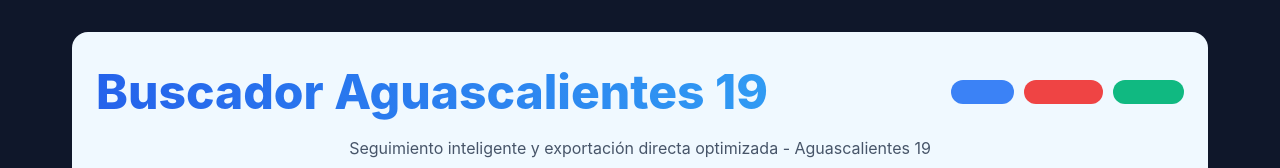
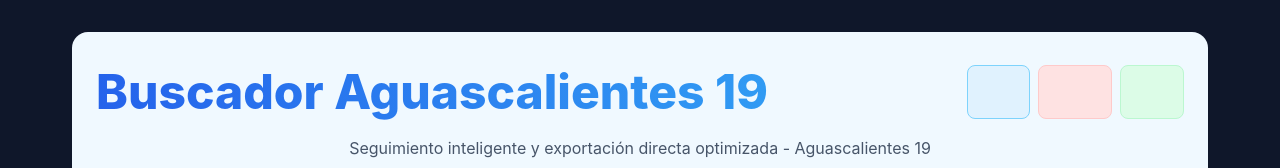
Before and after one commit to cm553c/base-de-datos, a React (Vite) app in the folder frontend/: page / in a window 1280 px wide. Shown: the top 168 px of the page. Built offline with nearby package versions, Linux system fonts and the light colour scheme; no server answers.

Commit message:
Mejora de visibilidad en contadores

```diff
--- a/frontend/src/App.jsx
+++ b/frontend/src/App.jsx
@@ -150,18 +150,21 @@ function App() {
     return (
         <div className="container">
             <header style={{ background: '#f0f9ff', padding: '1.5rem', borderRadius: '1rem', borderBottom: '2px solid #3b82f6', marginBottom: '1.5rem' }}>
-                <h1 style={{ display: 'flex', alignItems: 'center', justifyContent: 'space-between' }}>
+                <h1 style={{ display: 'flex', alignItems: 'center', justifyContent: 'space-between', color: '#1e293b' }}>
                     Buscador Aguascalientes 19
-                    <div style={{ display: 'flex', gap: '10px' }}>
-                        <span style={{ fontSize: '0.8rem', background: '#3b82f6', color: 'white', padding: '2px 10px', borderRadius: '12px' }}>
-                            {stats.total_base.toLocaleString()} Total
-                        </span>
-                        <span style={{ fontSize: '0.8rem', background: '#ef4444', color: 'white', padding: '2px 10px', borderRadius: '12px' }}>
-                            {stats.total_usados.toLocaleString()} Usados
-                        </span>
-                        <span style={{ fontSize: '0.8rem', background: '#10b981', color: 'white', padding: '2px 10px', borderRadius: '12px' }}>
-                            {stats.disponibles.toLocaleString()} Libres
-                        </span>
+                    <div style={{ display: 'flex', gap: '8px' }}>
+                        <div style={{ display: 'flex', flexDirection: 'column', alignItems: 'center', background: '#e0f2fe', padding: '4px 12px', borderRadius: '8px', border: '1px solid #7dd3fc' }}>
+                            <span style={{ fontSize: '0.7rem', color: '#0369a1', fontWeight: 'bold', textTransform: 'uppercase' }}>Total</span>
+                            <span style={{ fontSize: '1.1rem', color: '#0369a1', fontWeight: '800' }}>{stats.total_base.toLocaleString()}</span>
+                        </div>
+                        <div style={{ display: 'flex', flexDirection: 'column', alignItems: 'center', background: '#fee2e2', padding: '4px 12px', borderRadius: '8px', border: '1px solid #fecaca' }}>
+                            <span style={{ fontSize: '0.7rem', color: '#b91c1c', fontWeight: 'bold', textTransform: 'uppercase' }}>Usados</span>
+                            <span style={{ fontSize: '1.1rem', color: '#b91c1c', fontWeight: '800' }}>{stats.total_usados.toLocaleString()}</span>
+                        </div>
+                        <div style={{ display: 'flex', flexDirection: 'column', alignItems: 'center', background: '#dcfce7', padding: '4px 12px', borderRadius: '8px', border: '1px solid #bbf7d0' }}>
+                            <span style={{ fontSize: '0.7rem', color: '#15803d', fontWeight: 'bold', textTransform: 'uppercase' }}>Libres</span>
+                            <span style={{ fontSize: '1.1rem', color: '#15803d', fontWeight: '800' }}>{stats.disponibles.toLocaleString()}</span>
+                        </div>
                     </div>
                 </h1>
                 <p style={{ color: '#475569' }}>Seguimiento inteligente y exportación directa optimizada - Aguascalientes 19</p>
```
